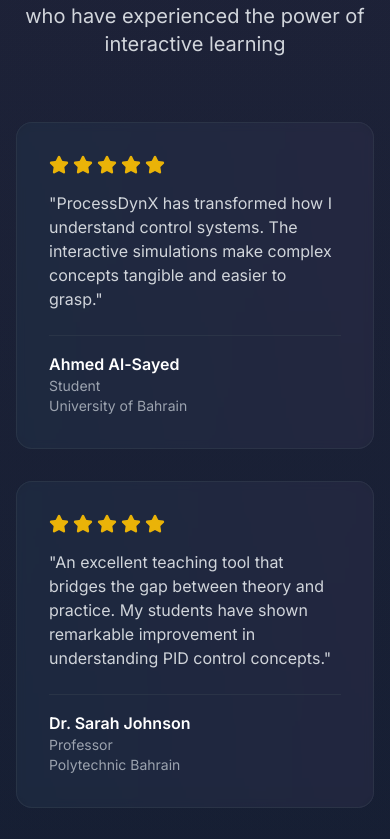
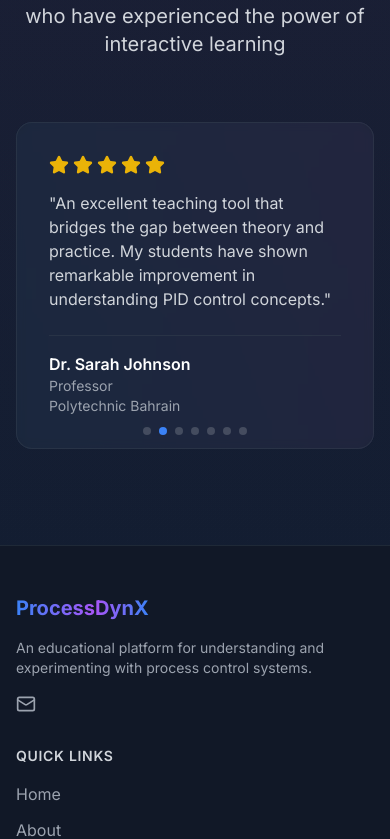
Before and after one commit to AKhalid-projects/cstr-project, a Next.js app: page /about in a window 390 px wide. Shown: the part 5280-6119 px from the top of the page. Built offline with nearby package versions, Linux system fonts and the light colour scheme.

Commit message:
feat: implement testimonials carousel
- Add Swiper.js integration for testimonials
- Create RatingStars component with half-star support
- Add more diverse testimonials
- Style Swiper pagination
- Add responsive breakpoints for different screen sizes
- Improve card layout and consistency

```diff
--- a/package.json
+++ b/package.json
@@ -27,6 +27,7 @@
     "react-icons": "^5.5.0",
     "react-use-measure": "^2.1.7",
     "recharts": "^2.15.1",
+    "swiper": "^11.2.4",
     "tailwind-merge": "^3.0.2",
     "tailwindcss-animate": "^1.0.7",
     "three": "^0.173.0"
--- a/src/app/about/page.tsx
+++ b/src/app/about/page.tsx
@@ -5,6 +5,12 @@
 import { ArrowRight, Code2, Beaker, Cpu, BookOpen, Check, Activity, Award, Star } from 'lucide-react'
 import Link from 'next/link'
 import { Button } from '@/components/ui/Button'
+import { Swiper, SwiperSlide } from 'swiper/react'
+import { Pagination, Autoplay } from 'swiper/modules'
+
+// Import Swiper styles
+import 'swiper/css'
+import 'swiper/css/pagination'
 
 interface Testimonial {
   name: string
@@ -35,6 +41,34 @@
     rating: 4.4,
     userType: "Graduate Student",
     university: "Arabian Gulf University"
+  },
+  {
+    name: "Dr. Ali Al-Qasim",
+    message: "The platform's ability to demonstrate complex control scenarios in real-time has greatly enhanced my teaching methodology. It's an invaluable resource.",
+    rating: 4.8,
+    userType: "Associate Professor",
+    university: "University of Bahrain"
+  },
+  {
+    name: "Fatima Al-Khalifa",
+    message: "As a chemical engineering student, this simulator has been crucial in helping me visualize and understand process dynamics. The interface is intuitive and user-friendly.",
+    rating: 4.7,
+    userType: "Senior Student",
+    university: "Polytechnic Bahrain"
+  },
+  {
+    name: "Dr. James Wilson",
+    message: "The integration of theory and practical application in this platform is outstanding. It's particularly effective for demonstrating the impact of different control strategies.",
+    rating: 4.9,
+    userType: "Visiting Professor",
+    university: "Arabian Gulf University"
+  },
+  {
+    name: "Mariam Al-Dosari",
+    message: "The real-time feedback and interactive nature of the simulator have significantly improved my understanding of control systems. An excellent learning tool!",
+    rating: 4.6,
+    userType: "Graduate Student",
+    university: "University of Bahrain"
   }
 ]
 
@@ -338,10 +372,30 @@
             </p>
           </motion.div>
 
-          <div className="grid md:grid-cols-2 lg:grid-cols-3 gap-8">
+          <Swiper
+            modules={[Pagination, Autoplay]}
+            spaceBetween={32}
+            slidesPerView={1}
+            pagination={{ clickable: true }}
+            autoplay={{
+              delay: 5000,
+              disableOnInteraction: false,
+            }}
+            breakpoints={{
+              // When window width is >= 768px
+              768: {
+                slidesPerView: 2,
+              },
+              // When window width is >= 1024px
+              1024: {
+                slidesPerView: 3,
+              },
+            }}
+            className="testimonials-swiper"
+          >
             {testimonials.map((testimonial, index) => (
+              <SwiperSlide key={testimonial.name}>
                 <motion.div
-                key={testimonial.name}
                   initial={{ opacity: 0, y: 20 }}
                   whileInView={{ opacity: 1, y: 0 }}
                   transition={{ duration: 0.5, delay: index * 0.2 }}
@@ -368,8 +422,9 @@
                     </div>
                   </div>
                 </motion.div>
+              </SwiperSlide>
             ))}
-          </div>
+          </Swiper>
         </div>
       </section>
     </div>
--- a/src/app/globals.css
+++ b/src/app/globals.css
@@ -80,3 +80,20 @@
     @apply bg-background text-foreground;
   }
 }
+
+/* Add these styles to your globals.css */
+.testimonials-swiper .swiper-pagination-bullet {
+  @apply bg-gray-500 opacity-50;
+}
+
+.testimonials-swiper .swiper-pagination-bullet-active {
+  @apply bg-blue-500 opacity-100;
+}
+
+.testimonials-swiper {
+  @apply pb-12; /* Space for pagination dots */
+}
+
+.testimonials-swiper .swiper-slide {
+  @apply h-auto; /* Make slides equal height */
+}
```
Also changed, not shown: 1 other file (tests, documents, lock files or other folders). Lines whose indentation alone changed are shown as unchanged.
